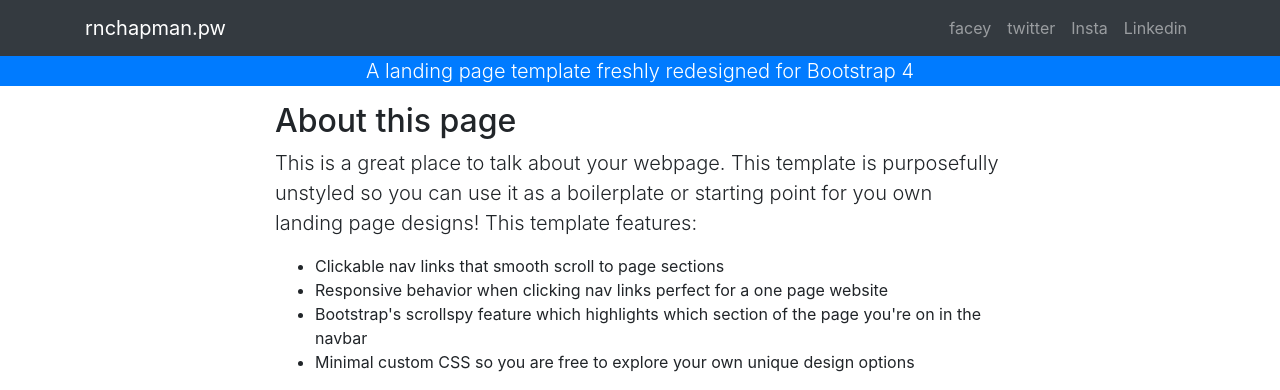
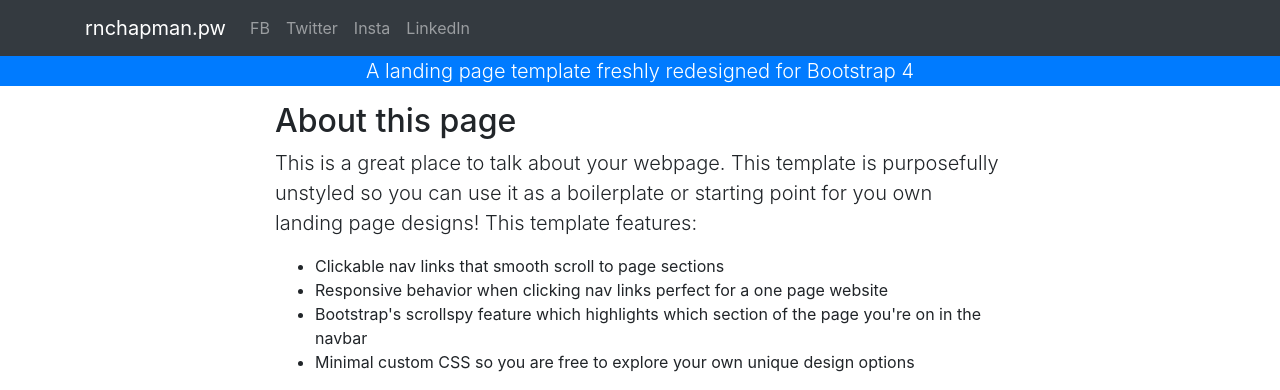
Before and after one commit to rchapman83/personal-web, a Flask app: page / in a window 1280 px wide. Shown: the top 390 px of the page. Run offline with Flask 2, Linux system fonts and the light colour scheme; some libraries are stand-ins or nearby versions.

Commit message:
update nav

```diff
--- a/app/templates/404.html
+++ b/app/templates/404.html
@@ -4,7 +4,7 @@
     <!-- Begin page content -->
     <div class="container">
         <div class="page-header">
-            <h1>404 : <small>Page Not Found</small></h1>
+            <h1>404 : <small class="text-muted">Page Not Found</small></h1>
         </div>
         <div class="alert alert-warning" role="alert">
             <span class="badge badge-warning"> Alert: </span>
--- a/app/templates/500.html
+++ b/app/templates/500.html
@@ -4,7 +4,7 @@
     <!-- Begin page content -->
     <div class="container">
         <div class="page-header">
-            <h1>500 : <small>Server Error</small></h1>
+            <h1>500 : <small class="text-muted">Server Error</small></h1>
         </div>
         <div class="alert alert-danger" role="alert">
             <span class="badge badge-danger"> Alert: </span>
--- a/app/templates/index.html
+++ b/app/templates/index.html
@@ -4,29 +4,21 @@
     <!-- Begin page content -->
 
     <!-- Navigation -->
-    <nav class="navbar navbar-expand-lg navbar-dark bg-dark fixed-top" id="mainNav">
-      <div class="container">
-        <a class="navbar-brand js-scroll-trigger" href="#page-top">rnchapman.pw</a>
-        <button class="navbar-toggler" type="button" data-toggle="collapse" data-target="#navbarResponsive" aria-controls="navbarResponsive" aria-expanded="false" aria-label="Toggle navigation">
-          <span class="navbar-toggler-icon"></span>
+    <nav class="navbar navbar-expand-lg navbar-dark bg-dark fixed-top">
+    <div class="container">
+        <a class="navbar-brand" href="#">rnchapman.pw</a>
+        <button class="navbar-toggler" type="button" data-toggle="collapse" data-target="#navbarNavAltMarkup" aria-controls="navbarNavAltMarkup" aria-expanded="false" aria-label="Toggle navigation">
+            <span class="navbar-toggler-icon"></span>
         </button>
-        <div class="collapse navbar-collapse" id="navbarResponsive">
-          <ul class="navbar-nav ml-auto">
-            <li class="nav-item">
-              <a class="nav-link js-scroll-trigger" href="#about">facey</a>
-            </li>
-            <li class="nav-item">
-              <a class="nav-link js-scroll-trigger" href="#services">twitter</a>
-            </li>
-            <li class="nav-item">
-              <a class="nav-link js-scroll-trigger" href="#contact">Insta</a>
-            </li>
-                        <li class="nav-item">
-              <a class="nav-link js-scroll-trigger" href="#contact">Linkedin</a>
-            </li>
-          </ul>
+        <div class="collapse navbar-collapse" id="navbarNavAltMarkup">
+            <div class="navbar-nav">
+                <a class="nav-item nav-link" href="#">FB</a>
+                <a class="nav-item nav-link" href="#">Twitter</a>
+                <a class="nav-item nav-link" href="#">Insta</a>
+                <a class="nav-item nav-link" href="#">LinkedIn</a>
+            </div>
         </div>
-      </div>
+    </div>
     </nav>
 
     <header class="bg-primary text-white">
```
